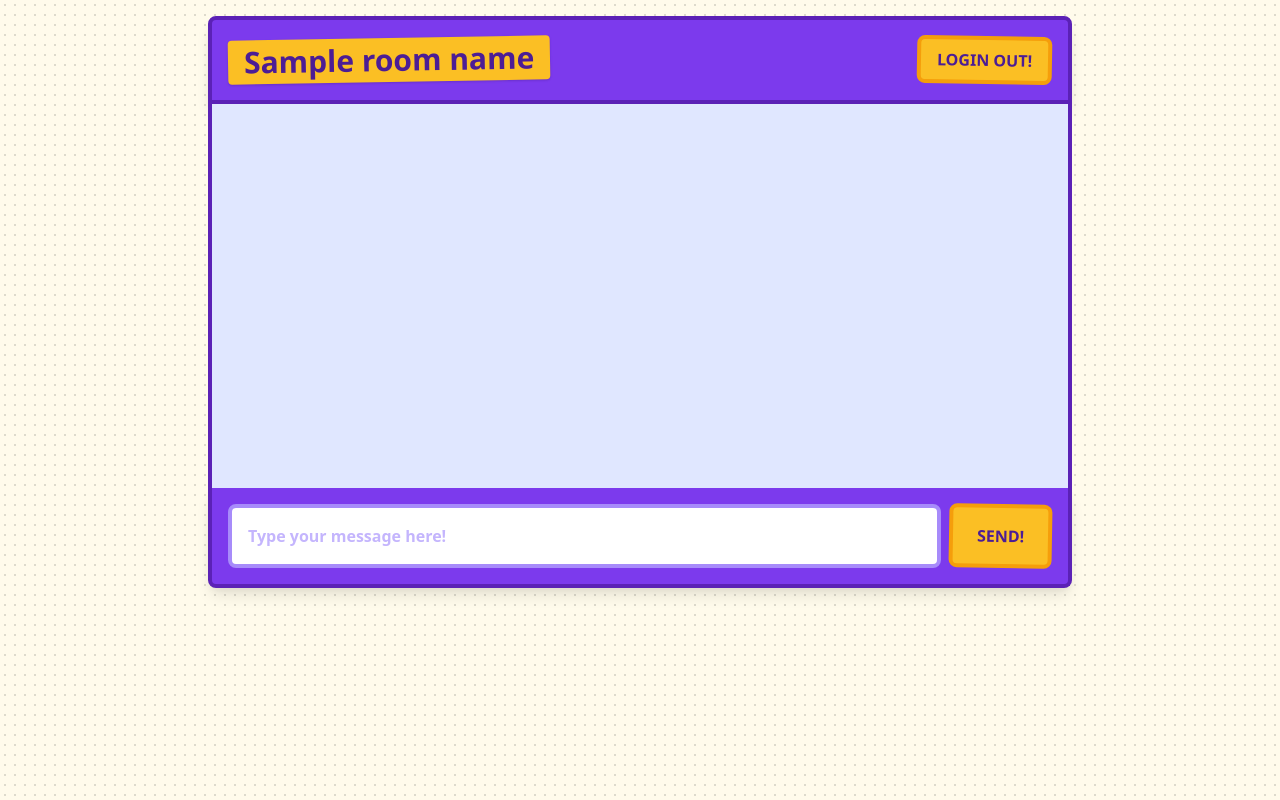
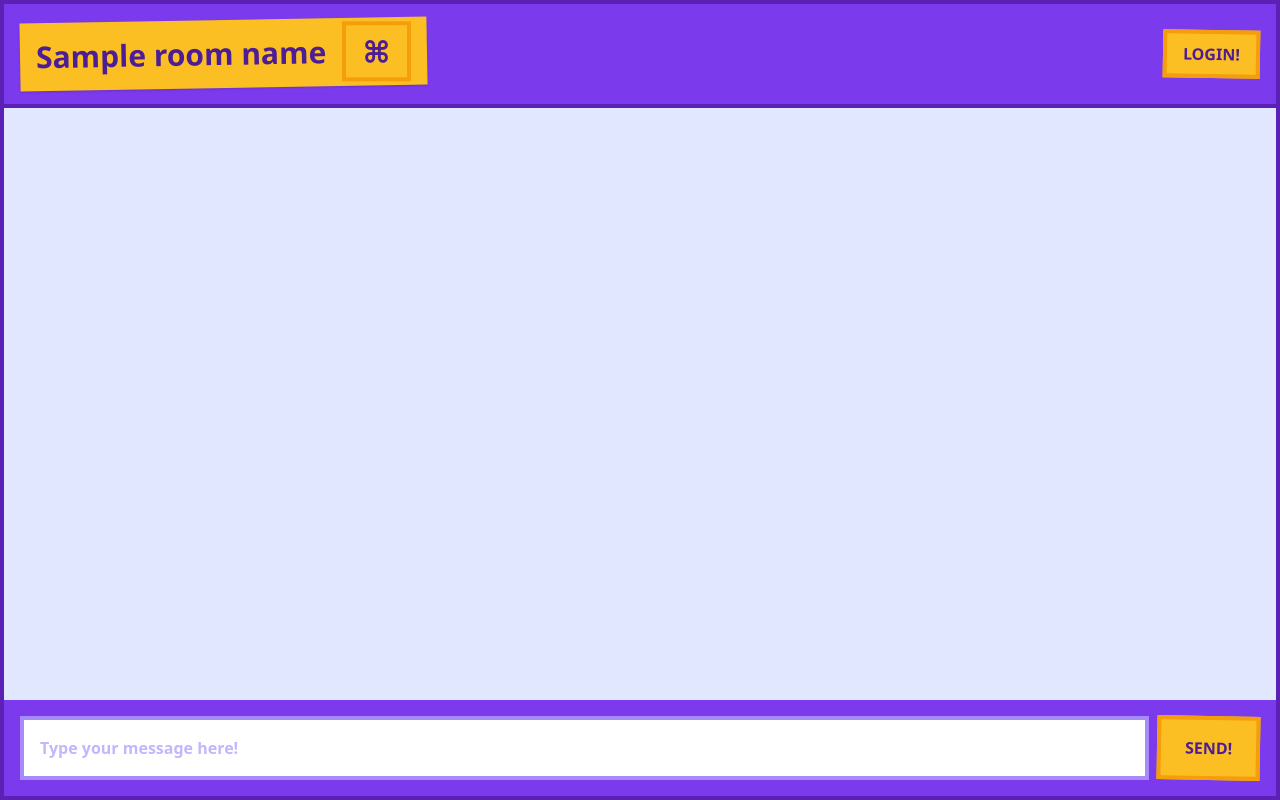
Before and after one commit to Milnerrafe/Seqta-Chat-App, a Flask app: template templates/chat.html in a window 1280 px wide. Run offline with Flask 3, Linux system fonts and the light colour scheme; the template is opened without the code that fills it: most values are stand-ins (such as "Sample title", 1, 10 or a date in 2020); some libraries are stand-ins or nearby versions.

Commit message:
Update chat.html

```diff
--- a/templates/chat.html
+++ b/templates/chat.html
@@ -58,47 +58,123 @@
                 border-radius: 10px;
                 border: 2px solid #f5f3ff;
             }
+
+            /* Full screen layout */
+            html,
+            body {
+                height: 100%;
+                margin: 0;
+                padding: 0;
+                overflow: hidden;
+            }
+
+            .full-container {
+                display: flex;
+                flex-direction: column;
+                height: 100vh;
+                width: 100%;
+            }
+
+            .chat-messages-container {
+                flex: 1;
+                overflow-y: auto;
+            }
         </style>
     </head>
-    <body class="bg-yellow-50 bg-comic-dots min-h-screen">
-        <div class="container mx-auto p-4 max-w-4xl">
+    <body class="bg-yellow-50 bg-comic-dots">
+        <div
+            id="chatPopup"
+            class="fixed inset-0 flex items-center justify-center bg-black bg-opacity-50 hidden z-50"
+        >
+            <div
+                class="bg-purple-600 text-white p-6 shadow-lg border-4 border-purple-800 w-80 relative"
+            >
+                <button
+                    id="closePopup"
+                    class="absolute top-2 right-2 text-white text-lg font-bold"
+                >
+                    &times;
+                </button>
+                <h2 class="text-lg font-bold mb-4">
+                    Join or Create a Chat Room
+                </h2>
+
+                <label for="chatRoomId" class="block mb-2"
+                    >Enter Chat Room ID:</label
+                >
+                <input
+                    type="text"
+                    id="chatRoomId"
+                    maxlength="6"
+                    class="w-full p-2 text-black text-center uppercase tracking-widest border-2 border-purple-400"
+                />
+
+                <button
+                    id="joinChat"
+                    class="bg-yellow-400 hover:bg-yellow-300 text-purple-900 font-bold py-2 px-4 border-4 border-yellow-500 mt-4 w-full"
+                >
+                    Join Chat
+                </button>
+
+                <div class="border-t-2 border-white my-4"></div>
+
+                <form method="POST" action="/create_room">
+                    <button
+                        type="submit"
+                        id="newChat"
+                        class="bg-yellow-400 hover:bg-yellow-300 text-purple-900 font-bold py-2 px-4 border-4 border-yellow-500 w-full"
+                    >
+                        New Chat
+                    </button>
+                </form>
+            </div>
+        </div>
+
+        <div class="full-container">
             <!-- Header with comic book style -->
             <div
-                class="bg-purple-600 text-white p-4 rounded-t-lg shadow-lg border-4 border-purple-800"
+                class="bg-purple-600 text-white p-4 shadow-lg border-4 border-purple-800"
             >
                 <div class="flex flex-wrap items-center justify-between">
                     <h1
-                        class="text-3xl font-bold transform -rotate-1 inline-block bg-yellow-400 text-purple-900 px-4 py-1 rounded shadow"
+                        class="text-3xl font-bold transform -rotate-1 inline-block bg-yellow-400 text-purple-900 px-4 py-1 shadow"
                     >
                         {{ room_name }}
+
+                        <button
+                            onclick="toggleChatPopup();"
+                            class="ml-2 bg-yellow-400 hover:bg-yellow-300 text-purple-900 font-bold py-2 px-4 border-4 border-yellow-500 transform rotate-1 transition-transform hover:rotate-0"
+                        >
+                            ⌘
+                        </button>
                     </h1>
 
                     <div class="flex items-center mt-2 md:mt-0">
-                        <div class="" id="loggedOut-main">
+                        <div class="block" id="loggedOut-main">
                             <button
                                 onclick="loginButton();"
-                                class="ml-2 bg-yellow-400 hover:bg-yellow-300 text-purple-900 font-bold py-2 px-4 rounded-lg border-4 border-yellow-500 transform rotate-1 transition-transform hover:rotate-0"
+                                class="ml-2 bg-yellow-400 hover:bg-yellow-300 text-purple-900 font-bold py-2 px-4 border-4 border-yellow-500 transform rotate-1 transition-transform hover:rotate-0"
                             >
                                 LOGIN!
                             </button>
                         </div>
 
-                        <div class="hiden" id="loggedIn-main">
+                        <div class="hidden" id="loggedIn-main">
                             <button
                                 onclick="loginoutButton();"
-                                class="ml-2 bg-yellow-400 hover:bg-yellow-300 text-purple-900 font-bold py-2 px-4 rounded-lg border-4 border-yellow-500 transform rotate-1 transition-transform hover:rotate-0"
+                                class="ml-2 bg-yellow-400 hover:bg-yellow-300 text-purple-900 font-bold py-2 px-4 border-4 border-yellow-500 transform rotate-1 transition-transform hover:rotate-0"
                             >
-                                LOGIN OUT!
+                                LOGOUT!
                             </button>
                         </div>
                     </div>
                 </div>
             </div>
 
-            <!-- Messages container with fixed height and scrolling -->
+            <!-- Messages container with flexible height and scrolling -->
             <div
                 id="chat-container"
-                class="bg-indigo-100 h-96 overflow-y-auto p-4 border-l-4 border-r-4 border-purple-800 comic-scrollbar"
+                class="bg-indigo-100 chat-messages-container overflow-y-auto p-4 border-l-4 border-r-4 border-purple-800 comic-scrollbar"
             >
                 <div id="messages" class="space-y-4 pb-2">
                     <!-- Messages will be dynamically added here -->
@@ -107,19 +183,19 @@
 
             <!-- Message input area -->
             <div
-                class="bg-purple-600 p-4 rounded-b-lg shadow-lg border-4 border-t-0 border-purple-800"
+                class="bg-purple-600 p-4 shadow-lg border-4 border-t-0 border-purple-800"
             >
                 <div class="flex">
                     <input
                         id="message"
-                        class="flex-grow p-4 border-4 border-purple-400 rounded-lg bg-white font-bold text-purple-800 placeholder-purple-300 focus:outline-none focus:ring-2 focus:ring-yellow-400"
+                        class="flex-grow p-4 border-4 border-purple-400 bg-white font-bold text-purple-800 placeholder-purple-300 focus:outline-none focus:ring-2 focus:ring-yellow-400"
                         type="text"
                         placeholder="Type your message here!"
                         onkeydown="if(event.key === 'Enter'){ sendMessage(); }"
                     />
                     <button
                         onclick="sendMessage();"
-                        class="ml-2 bg-yellow-400 hover:bg-yellow-300 text-purple-900 font-bold py-2 px-6 rounded-lg border-4 border-yellow-500 transform rotate-1 transition-transform hover:rotate-0"
+                        class="ml-2 bg-yellow-400 hover:bg-yellow-300 text-purple-900 font-bold py-2 px-6 border-4 border-yellow-500 transform rotate-1 transition-transform hover:rotate-0"
                     >
                         SEND!
                     </button>
@@ -128,6 +204,30 @@
         </div>
 
         <script>
+            // Initialize the name variable
+            let name = null;
+
+            function toggleChatPopup() {
+                document.getElementById("chatPopup").classList.toggle("hidden");
+            }
+
+            document
+                .getElementById("closePopup")
+                .addEventListener("click", toggleChatPopup);
+
+            document
+                .getElementById("joinChat")
+                .addEventListener("click", function () {
+                    const chatRoomId = document
+                        .getElementById("chatRoomId")
+                        .value.toUpperCase();
+                    if (chatRoomId.length === 6) {
+                        window.location.href = `/chat/${chatRoomId}`;
+                    } else {
+                        alert("Chat Room ID must be 6 characters long.");
+                    }
+                });
+
             function showLoggedInScreen() {
                 document
                     .getElementById("loggedOut-main")
@@ -137,21 +237,30 @@
                     .classList.remove("hidden");
             }
 
-            function deleteCookie(name) {
-                document.cookie = name + "=; Max-Age=-99999999;";
-            }
-
-            function loginoutButton() {
-                deleteCookie("session_cookie");
-                deleteCookie("person_name");
-
+            function showLoggedOutScreen() {
                 document
                     .getElementById("loggedOut-main")
                     .classList.remove("hidden");
                 document
                     .getElementById("loggedIn-main")
                     .classList.add("hidden");
-                location.reload();
+            }
+
+            function deleteCookie(name) {
+                document.cookie = name + "=; Max-Age=-99999999; path=/;";
+            }
+
+            function loginoutButton() {
+                deleteCookie("session_cookie");
+                deleteCookie("person_name");
+                name = null;
+                showLoggedOutScreen();
+
+                // Notify others that user has left
+                sayBye();
+
+                // No need to reload, just update the UI
+                // location.reload();
             }
 
             const baseUrl = window.location.origin;
@@ -213,14 +322,18 @@
             let colorIndex = 0;
 
             window.onload = function () {
-                name = getCookie("person_name");
+                let cookieName = getCookie("person_name");
 
-                if (name !== null) {
+                if (cookieName !== null) {
+                    name = cookieName;
+                    showLoggedInScreen();
                     setTimeout(() => {
                         sayHi();
                         pastChat();
-                        showLoggedInScreen();
                     }, 500);
+                } else {
+                    showLoggedOutScreen();
+                    pastChat();
                 }
 
                 // Scroll to the bottom of the chat
@@ -228,7 +341,9 @@
             };
 
             window.addEventListener("beforeunload", function () {
-                sayBye();
+                if (name !== null) {
+                    sayBye();
+                }
             });
 
             var socket = io.connect(
@@ -279,7 +394,7 @@
 
                 // Create message bubble with comic style
                 const bubble = document.createElement("div");
-                bubble.className = `relative max-w-3/4 p-4 rounded-lg border-4 ${color.bg} ${color.border} ${color.text} font-bold transform ${isCurrentUser ? "-rotate-1 bubble-tail-right" : "rotate-1 bubble-tail-left"}`;
+                bubble.className = `relative max-w-3/4 p-4 border-4 ${color.bg} ${color.border} ${color.text} font-bold transform ${isCurrentUser ? "-rotate-1 bubble-tail-right" : "rotate-1 bubble-tail-left"}`;
 
                 // For system messages (joins/leaves)
                 if (
@@ -287,7 +402,7 @@
                     messageContent.includes("Left The Chat")
                 ) {
                     bubble.className =
-                        "relative max-w-3/4 p-3 rounded-lg border-4 bg-gray-200 border-gray-400 text-gray-800 font-bold transform rotate-0";
+                        "relative max-w-3/4 p-3 border-4 bg-gray-200 border-gray-400 text-gray-800 font-bold transform rotate-0";
                 }
 
                 // Add username and message
@@ -306,31 +421,22 @@
             }
 
             function sendMessage() {
+                const messageInput = document.getElementById("message");
+                const messageContent = messageInput.value.trim();
+
+                if (!messageContent) {
+                    return; // Don't send empty messages
+                }
+
                 if (name !== null) {
-                    var ume = document.getElementById("message").value;
-                    let messages = name.concat(" - ", ume);
-                    if (ume) {
-                        socket.send(messages, room);
-                        document.getElementById("message").value = "";
-                    }
+                    let messages = name + " - " + messageContent;
+                    socket.send(messages, room);
                 } else {
-                    var nonamemessage =
-                        document.getElementById("message").value;
-                    if (nonamemessage) {
-                        socket.send(nonamemessage, room);
-                        document.getElementById("message").value = "";
-                    }
+                    socket.send(messageContent, room);
                 }
-            }
 
-            function setName() {
-                var gname = document.getElementById("name").value;
-                if (gname.trim() !== "") {
-                    let url = new URL(window.location.href);
-                    url.searchParams.set("name", gname);
-                    window.history.replaceState(null, "", url);
-                    location.reload();
-                }
+                messageInput.value = "";
+                messageInput.focus();
             }
 
             function pastChat() {
@@ -340,6 +446,7 @@
                 if (storedMessages) {
                     document.getElementById("messages").innerHTML =
                         storedMessages;
+                    scrollToBottom();
                 }
             }
 
@@ -369,17 +476,15 @@
             }
 
             function sayHi() {
-                var ume = "Has Joined The Chat";
-                let messages = name.concat(" - ", ume);
-                if (ume) {
+                if (name) {
+                    let messages = name + " - Has Joined The Chat";
                     socket.send(messages, room);
                 }
             }
 
             function sayBye() {
-                var ume = "Has Left The Chat"; // Fixed the typo
-                let messages = name.concat(" - ", ume);
-                if (ume && name) {
+                if (name) {
+                    let messages = name + " - Has Left The Chat";
                     socket.send(messages, room);
                 }
             }
```
